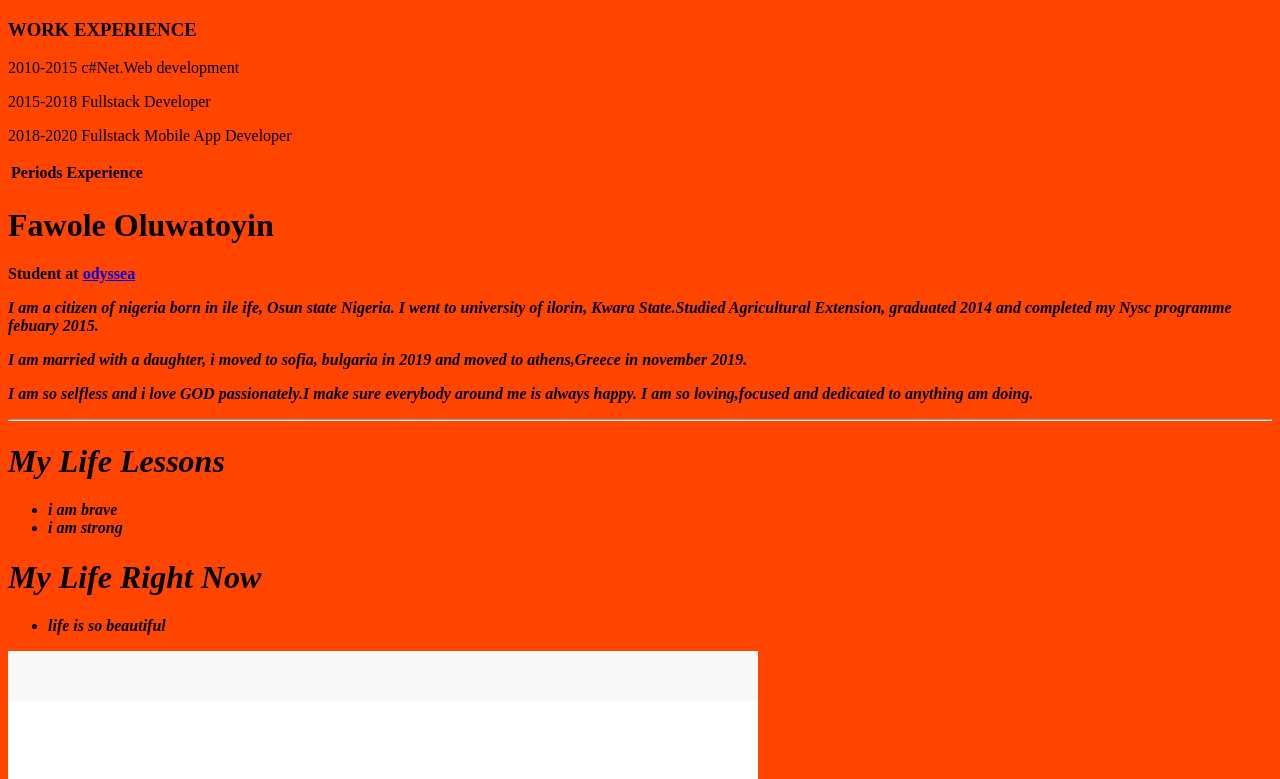
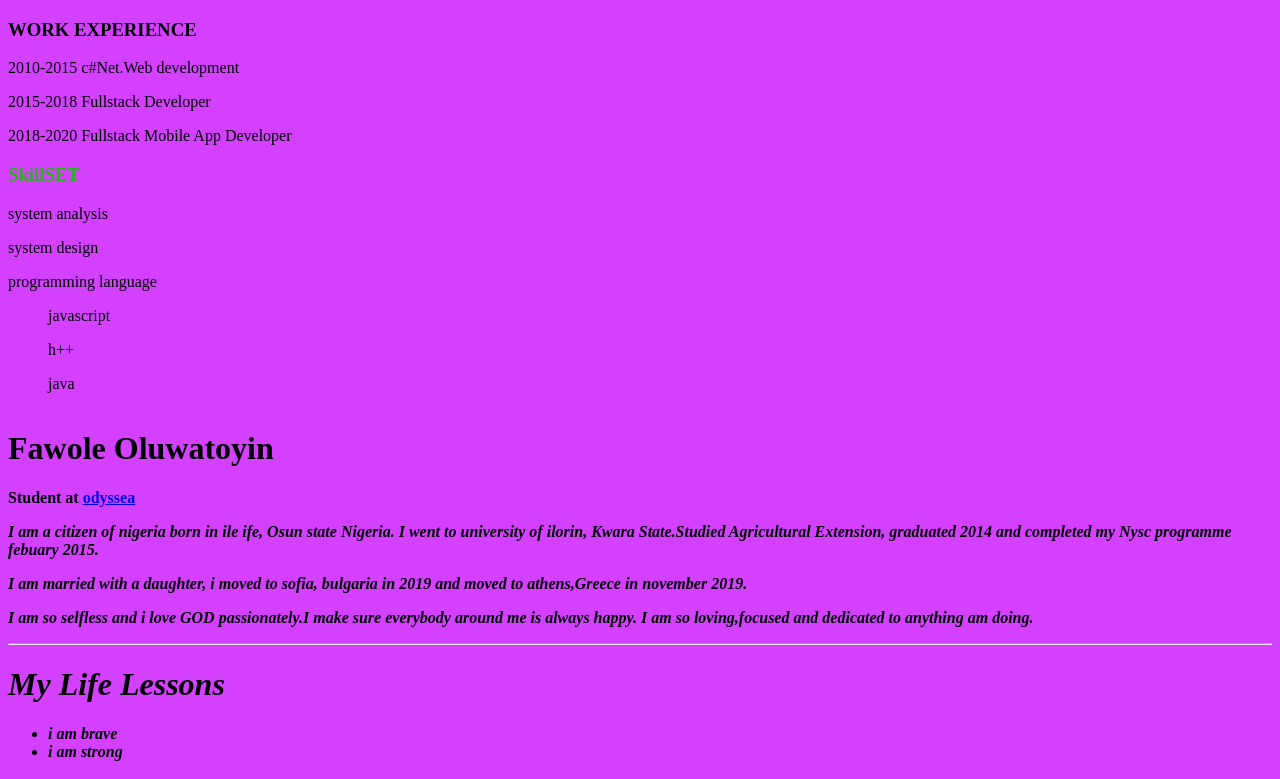
Before and after one commit to adelaju23/CV, a plain HTML site: page index.html in a window 1280 px wide. Shown: the top 779 px of the page. Drawn offline with Linux system fonts and the light colour scheme.

Commit message:
added logos and index input

```diff
--- a/index.html
+++ b/index.html
@@ -8,8 +8,13 @@
 </head>
 
 <body>
+    <style>
+        body {
+            background-color: rgb(211, 65, 255);
+        }
+    </style>
 
-    <body style="background-color: orangered;">
+
 
 
     <h3> WORK EXPERIENCE</h3>
@@ -19,8 +24,18 @@
     <table>
         <thead>
             <tr>
-                    <th>Periods</th>
-                    <th>Experience</th>
+                <h3 style="color:#2eac22;">SkillSET</h3>
+
+
+                    <p>system analysis</p>
+                    <p>system design</p>
+                    <p>programming language</p>
+                    <ul>
+                        <p>javascript</p>
+                        <p>h++</p>
+                        <p>java</p>
+                    </ul>
+                </h3>
             </tr>
             <table>
                 <thead>
@@ -36,7 +51,7 @@
                                 <p><em>I am so selfless and i love GOD passionately.I make sure everybody around me
                                         is always happy. </b> I am so loving,focused and dedicated to anything am
                                         doing. </em>
-                                    <p>
+                                </p>
                                 <hr>
                                 <h1> My Life Lessons</h1>
                                 <ul>
@@ -49,7 +64,7 @@
                                 <ul>
                                     <li> life is so beautiful</li>
                                 </ul>
-                                    <img src="img/linux.jpg" alt="linux">
+                                <img width="300" height="300" src="img/linux.jpg" alt="linux">
                                 <h1> Odyssea Courses</h1>
 
                                 <ul style="list-style-type:square:">
```
Lines whose indentation alone changed are shown as unchanged.
